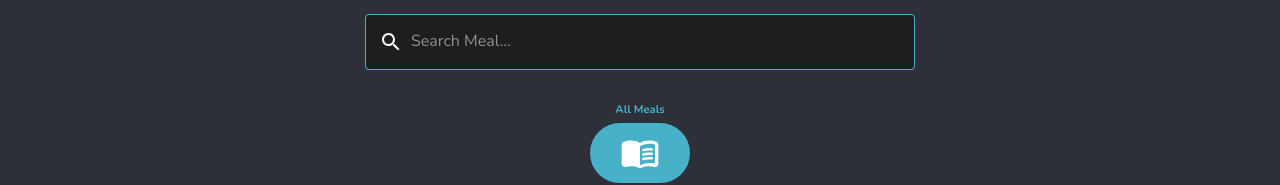
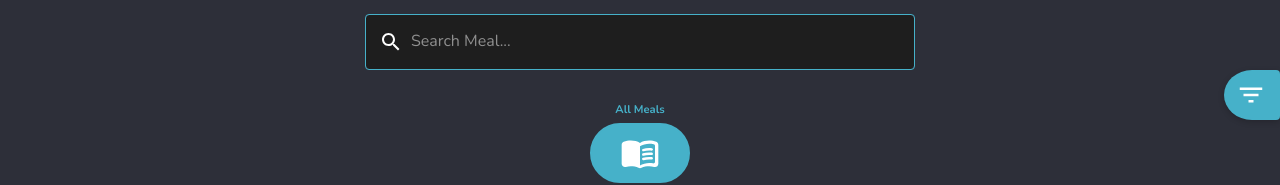
Before and after one commit to Haikotjo/balancebite-frontend, a React (Vite) app: page /meals/1 in a window 1280 px wide. Shown: the part 170-355 px from the top of the page. Built offline with nearby package versions, Linux system fonts and the light colour scheme; no server answers.

Commit message:
SideBar added. To do make filter options available in the sidebar

```diff
--- a/src/components/filterSidebar/FilterSidebar.jsx
+++ b/src/components/filterSidebar/FilterSidebar.jsx
@@ -1,7 +1,8 @@
 import { useState } from "react";
-import { Box, Drawer, IconButton, Typography, Divider } from "@mui/material";
-import { FilterList } from "@mui/icons-material";
+import { Box, Drawer, IconButton, Typography, Divider, useMediaQuery } from "@mui/material";
+import { FilterList, Close } from "@mui/icons-material";
 import PropTypes from "prop-types";
+import { useTheme } from "@mui/material/styles";
 
 /**
  * FilterSidebar component - Displays a floating filter button that expands into a sidebar.
@@ -10,6 +11,8 @@ import PropTypes from "prop-types";
  */
 const FilterSidebar = ({ isOpen, onClose }) => {
     const [open, setOpen] = useState(isOpen);
+    const theme = useTheme();
+    const isSmallScreen = useMediaQuery(theme.breakpoints.down("sm")); // Detects small screens
 
     // Toggle sidebar open/close
     const toggleSidebar = () => {
@@ -18,37 +21,39 @@ const FilterSidebar = ({ isOpen, onClose }) => {
 
     return (
         <>
-            {/* Floating "Filters" Button */}
+            {!open && (
                 <IconButton
                     onClick={toggleSidebar}
                     sx={{
                         position: "fixed",
-                    top: "40%",
+                        top: "30%",
                         right: 0,
-                    backgroundColor: "primary.main",
+                        zIndex: 1500,
+                        backgroundColor: theme.palette.primary.main,
                         color: "white",
-                    borderTopLeftRadius: "4px",
-                    borderBottomLeftRadius: "4px",
-                    padding: "10px",
+                        borderTopRightRadius: "4px",
+                        borderBottomRightRadius: "4px",
+                        padding: isSmallScreen ? "6px" : "10px",
                         boxShadow: "0px 2px 6px rgba(0,0,0,0.2)",
                         "&:hover": {
-                        backgroundColor: "primary.dark",
+                            backgroundColor: theme.palette.primary.dark,
                         },
                     }}
                 >
-                <FilterList sx={{ fontSize: 30 }} />
-                <Typography
-                    variant="body2"
-                    sx={{
-                        fontSize: "0.8rem",
-                        fontWeight: "bold",
-                        marginLeft: "5px",
-                        display: { xs: "none", sm: "inline" }, // Alleen tonen op grotere schermen
-                    }}
-                >
-                    Filters
-                </Typography>
+                    <FilterList sx={{ fontSize: { xs: 25, sm: 30 }, mr: "4px", ml: "2px" }} />
+                    {/*<Typography*/}
+                    {/*    variant="body2"*/}
+                    {/*    sx={{*/}
+                    {/*        fontSize: "0.8rem",*/}
+                    {/*        fontWeight: "bold",*/}
+                    {/*        marginLeft: "5px",*/}
+                    {/*        display: { xs: "none", sm: "inline" }, */}
+                    {/*    }}*/}
+                    {/*>*/}
+                    {/*    Filters*/}
+                    {/*</Typography>*/}
                 </IconButton>
+            )}
 
             {/* Sidebar Drawer */}
             <Drawer anchor="right" open={open} onClose={toggleSidebar}>
@@ -57,12 +62,28 @@ const FilterSidebar = ({ isOpen, onClose }) => {
                         width: 250,
                         height: "100vh",
                         padding: 2,
-                        backgroundColor: "background.default",
+                        backgroundColor: theme.palette.background.default,
+                        display: "flex",
+                        flexDirection: "column",
+                        zIndex: 1500,
                     }}
                 >
-                    <Typography variant="h6" sx={{ fontWeight: "bold", marginBottom: 2 }}>
+                    {/*  Header */}
+                    <Box
+                        sx={{
+                            display: "flex",
+                            justifyContent: "space-between",
+                            alignItems: "center",
+                            marginBottom: 2,
+                        }}
+                    >
+                        <Typography variant="h6" sx={{ fontWeight: "bold" }}>
                             Filters
                         </Typography>
+                        <IconButton onClick={toggleSidebar} sx={{ color: theme.palette.text.primary }}>
+                            <Close />
+                        </IconButton>
+                    </Box>
 
                     {/* Diet Section */}
                     <Typography variant="subtitle1" sx={{ fontWeight: "bold" }}>
--- a/src/components/mealList/nutrientSortOptions/NutrientSortOptionsHorizontal.jsx
+++ b/src/components/mealList/nutrientSortOptions/NutrientSortOptionsHorizontal.jsx
@@ -94,7 +94,7 @@ const NutrientSortOptionsHorizontal = ({ onSort }) => {
                 <Tooltip title={getSortTooltip()} arrow>
                     <CustomChip
                         icon={getSortIcon(currentSort.key)}
-                        label={!currentSort.key ? "Direction" : currentSort.order === "asc" ? "Low → High" : "High → Low"}
+                        label={!currentSort.key ? "Direction" : currentSort.order === "asc" ? "Low > High" : "High > Low"}
                         selected={!!currentSort.key}
                         onClick={handleSortOrderClick}
                         iconMargin={iconMargin}
--- a/src/pages/mealsPage/MealsPage.jsx
+++ b/src/pages/mealsPage/MealsPage.jsx
@@ -14,6 +14,7 @@ import NutrientSortOptionsHorizontal
 import {ArrowUpward} from "@mui/icons-material";
 import {useTheme} from "@mui/material/styles";
 import ScrollToTopButton from "../../components/scrollToTopButton/ScrollToTopButton.jsx";
+import FilterSidebar from "../../components/filterSidebar/FilterSidebar.jsx";
 
 /**
  * The MealPage component displays a list of meals and a submenu for filtering options.
@@ -89,6 +90,9 @@ function MealPage() {
             {/* Search Bar */}
             <SearchBar onSearch={setSearchQuery} />
 
+            {/* Filter Sidebar - Floating Button */}
+            <FilterSidebar />
+
             {/* SubMenu */}
             <SubMenu activeOption={activeOption} setActiveOption={setActiveOption} />
 
```
Lines whose indentation alone changed are shown as unchanged.
